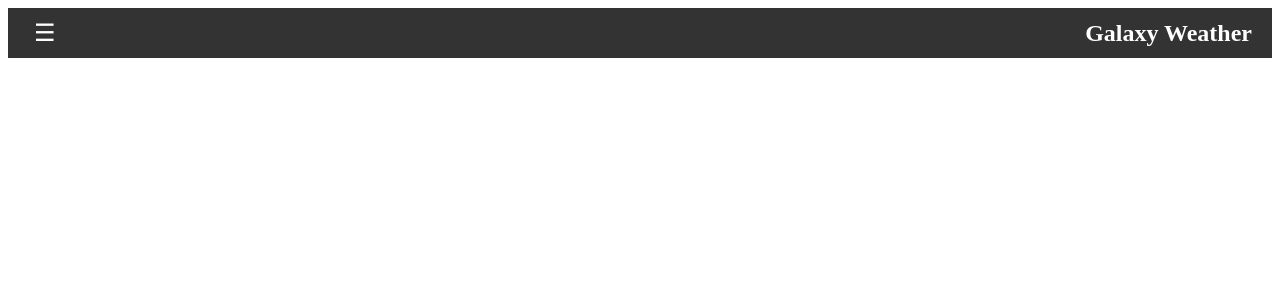
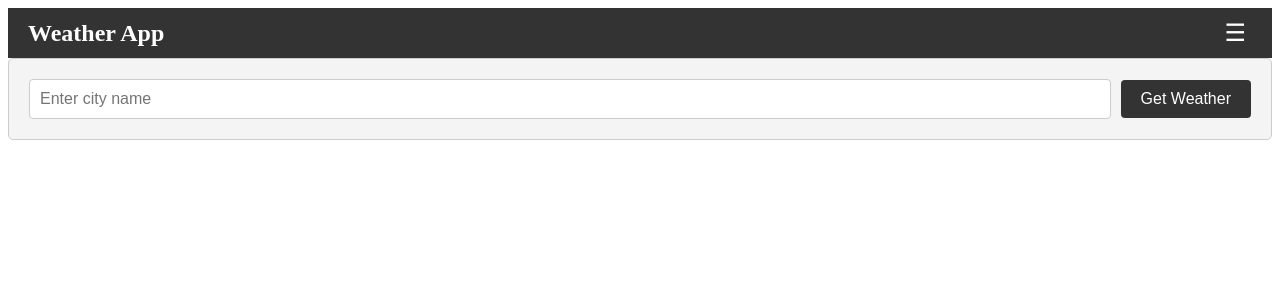
Before and after one commit to Valentina-Maraio/galaxy_weather, a Nuxt app: page / in a window 1280 px wide. Shown: the top 300 px of the page. Built offline with nearby package versions, Linux system fonts and the light colour scheme.

Commit message:
api call + search for city name + localstorage the searched city name + show the searched cities with no duplicates + basic style that will be updated

```diff
--- a/app.vue
+++ b/app.vue
@@ -1,5 +1,6 @@
 <template>
   <div>
     <Menu />
+    <WeatherSeearch/>
   </div>
 </template>
--- a/components/Menu.vue
+++ b/components/Menu.vue
@@ -1,32 +1,51 @@
 <template>
-  <div>
+  <div id="app">
     <header class="header">
+      <div class="logo">Weather App</div>
       <button class="menu-toggle" @click="toggleMenu">☰</button>
-      <div class="logo">Galaxy Weather</div>
     </header>
     <div class="menu-content" v-if="isMenuOpen">
-      <!-- Add your content here -->
-      <p>This is where your additional content will be displayed.</p>
+      <div class="searched-cities">
+        <h3>Searched Cities</h3>
+        <ul>
+          <li v-for="city in searchedCities" :key="city">{{ city }}</li>
+        </ul>
+      </div>
     </div>
   </div>
 </template>
 
   <script>
+import WeatherCard from "./WeatherCard.vue";
+
 export default {
+  name: "App",
+  components: {
+    WeatherCard,
+  },
   data() {
     return {
       isMenuOpen: false,
+      searchedCities: [],
     };
   },
   methods: {
     toggleMenu() {
       this.isMenuOpen = !this.isMenuOpen;
+      if (this.isMenuOpen) {
+        this.loadSearchedCities();
+      }
+    },
+    loadSearchedCities() {
+      const cities = JSON.parse(localStorage.getItem("searchedCities")) || [];
+      // Use a Set to remove duplicates
+      this.searchedCities = [...new Set(cities)];
     },
   },
 };
 </script>
 
-<style scoped>
+  <style>
 .header {
   display: flex;
   justify-content: space-between;
@@ -51,7 +70,26 @@ export default {
 
 .menu-content {
   padding: 20px;
-  background-color: #f4f4f4;
+  background-color: black;
+  color: white;
   border-top: 1px solid #ccc;
+  position: absolute; /* Ensure it overlays other content */
+  top: 60px; /* Adjust based on header height */
+  left: 0;
+  right: 0;
+  z-index: 1000; /* Ensure it appears above other elements */
+}
+
+.searched-cities {
+  margin-top: 20px;
+}
+
+.searched-cities ul {
+  list-style: none;
+  padding: 0;
+}
+
+.searched-cities li {
+  margin-bottom: 5px;
 }
 </style>
--- /dev/null
+++ b/components/WeatherCard.vue
@@ -0,0 +1,126 @@
+<template>
+  <div class="weather-card">
+    <div class="input-container">
+      <input
+        type="text"
+        v-model="city"
+        placeholder="Enter city name"
+        @keyup.enter="getWeather"
+        class="search-input"
+      />
+      <button v-if="city" @click="clearInput" class="clear-button">✖</button>
+    </div>
+    <button @click="getWeather" class="search-button">Get Weather</button>
+    <div v-if="weatherData && city.trim() !== ''">
+      <h2>{{ weatherData.name }}</h2>
+      <p>Temperature: {{ weatherData.main.temp }} °C</p>
+      <p>Weather: {{ weatherData.weather[0].description }}</p>
+      <p>Feels Like: {{ weatherData.main.feels_like}} °C</p>
+      <p>Temperature MAX: {{ weatherData.main.temp_max }} °C</p>
+      <p>Temperature MIN: {{ weatherData.main.temp_min }} °C</p>
+      <p>Pressure: {{ weatherData.main.pressure }}</p>
+      <p>Humidity: {{ weatherData.main.humidity }}</p>
+      <p>Sea Level: {{ weatherData.main.sea_level }} m</p>
+      <p>Ground Level: {{ weatherData.main.grnd_level }}</p>
+      <p>Visibility: {{ weatherData.visibility }}</p>
+      <p>Wind: {{ weatherData.wind.speed }}</p>
+    </div>
+  </div>
+</template>
+
+  <script>
+import { fetchWeather } from "../services/weather";
+
+export default {
+  data() {
+    return {
+      city: "",
+      weatherData: null,
+    };
+  },
+  watch: {
+    city(newCity) {
+      if (newCity.trim() === "") {
+        this.weatherData = null; // Clear weather data when input is empty
+      }
+    },
+  },
+  methods: {
+    async getWeather() {
+      if (this.city.trim() !== "") {
+        try {
+          this.weatherData = await fetchWeather(this.city);
+          this.saveCity(this.city);
+        } catch (error) {
+          console.error("Error fetching weather data:", error);
+        }
+      }
+    },
+    clearInput() {
+      this.city = ""; // Clear the input field
+      this.weatherData = null; // Clear the weather data
+    },
+    saveCity(city) {
+      let cities = JSON.parse(localStorage.getItem("searchedCities")) || [];
+      if (!cities.includes(city)) {
+        cities.push(city);
+        localStorage.setItem("searchedCities", JSON.stringify(cities));
+      }
+    },
+  },
+};
+</script>
+
+  <style scoped>
+.weather-card {
+  padding: 20px;
+  background-color: #f4f4f4;
+  border: 1px solid #ccc;
+  border-radius: 5px;
+}
+
+.input-container {
+  position: relative; /* To position the clear button */
+  width: 200px; /* Set the width of the container */
+}
+
+.search-input {
+  padding: 10px;
+  width: 100%; /* Make input take full width of the container */
+  box-sizing: border-box;
+  border: 1px solid #ccc;
+  border-radius: 4px;
+  font-size: 16px;
+}
+
+.clear-button {
+  position: absolute;
+  right: 10px;
+  top: 50%;
+  transform: translateY(-50%);
+  background: none;
+  border: none;
+  color: #999;
+  cursor: pointer;
+  font-size: 18px;
+}
+
+.clear-button:hover {
+  color: #333; /* Change color on hover */
+}
+
+.search-button {
+  padding: 10px 20px;
+  background-color: #333;
+  color: white;
+  border: none;
+  border-radius: 4px;
+  cursor: pointer;
+  font-size: 16px;
+  margin-top: 10px;
+}
+
+.search-button:hover {
+  background-color: #555;
+}
+</style>
--- /dev/null
+++ b/components/WeatherSeearch.vue
@@ -0,0 +1,118 @@
+<template>
+  <div class="weather-search">
+    <div class="input-container">
+      <input
+        type="text"
+        v-model="city"
+        placeholder="Enter city name"
+        @keyup.enter="getWeather"
+        class="search-input"
+      />
+      <button v-if="city" @click="clearInput" class="clear-button">✖</button>
+      <button @click="getWeather" class="search-button">Get Weather</button>
+    </div>
+    <div v-if="weatherData && city.trim() !== ''">
+      <h2>{{ weatherData.name }}</h2>
+      <p>Temperature: {{ weatherData.main.temp }} °C</p>
+      <p>Weather: {{ weatherData.weather[0].description }}</p>
+      <p>Feels Like: {{ weatherData.main.feels_like}} °C</p>
+      <p>Temperature MAX: {{ weatherData.main.temp_max }} °C</p>
+      <p>Temperature MIN: {{ weatherData.main.temp_min }} °C</p>
+      <p>Pressure: {{ weatherData.main.pressure }}</p>
+      <p>Humidity: {{ weatherData.main.humidity }}</p>
+      <p>Sea Level: {{ weatherData.main.sea_level }} m</p>
+      <p>Ground Level: {{ weatherData.main.grnd_level }}</p>
+      <p>Visibility: {{ weatherData.visibility }}</p>
+      <p>Wind: {{ weatherData.wind.speed }}</p>
+    </div>
+  </div>
+</template>
+
+  <script>
+import { fetchWeather } from "../services/weather";
+
+export default {
+  data() {
+    return {
+      city: "",
+      weatherData: null,
+    };
+  },
+  methods: {
+    async getWeather() {
+      if (this.city.trim() !== "") {
+        try {
+          this.weatherData = await fetchWeather(this.city);
+          this.saveCity(this.city);
+        } catch (error) {
+          console.error("Error fetching weather data:", error);
+        }
+      }
+    },
+    clearInput() {
+      this.city = ""; // Clear the input field
+      this.weatherData = null; // Clear the weather data
+    },
+    saveCity(city) {
+      let cities = JSON.parse(localStorage.getItem("searchedCities")) || [];
+      if (!cities.includes(city)) {
+        cities.push(city);
+        localStorage.setItem("searchedCities", JSON.stringify(cities));
+      }
+    },
+  },
+};
+</script>
+
+  <style scoped>
+.weather-search {
+  padding: 20px;
+  background-color: #f4f4f4;
+  border: 1px solid #ccc;
+  border-radius: 5px;
+}
+
+.input-container {
+  display: flex; /* Use flexbox for layout */
+  align-items: center; /* Vertically center items */
+  width: 100%; /* Full width */
+}
+
+.search-input {
+  flex: 1; /* Allow input to grow and take available space */
+  padding: 10px;
+  box-sizing: border-box;
+  border: 1px solid #ccc;
+  border-radius: 4px;
+  font-size: 16px;
+}
+
+.clear-button {
+  margin-left: -30px; /* Adjust position to overlap input */
+  background: none;
+  border: none;
+  color: #999;
+  cursor: pointer;
+  font-size: 18px;
+  z-index: 1; /* Ensure it appears above input */
+}
+
+.clear-button:hover {
+  color: #333; /* Change color on hover */
+}
+
+.search-button {
+  margin-left: 10px;
+  padding: 10px 20px;
+  background-color: #333;
+  color: white;
+  border: none;
+  border-radius: 4px;
+  cursor: pointer;
+  font-size: 16px;
+}
+
+.search-button:hover {
+  background-color: #555;
+}
+</style>
--- a/nuxt.config.ts
+++ b/nuxt.config.ts
@@ -3,7 +3,12 @@ import { resolve } from "path"
 
 export default defineNuxtConfig({
   compatibilityDate: '2024-04-03',
-  devtools: { enabled: true },
+  devtools: { enabled: false },
+  runtimeConfig: {
+    public: {
+      apiKey: process.env.NUXT_PUBLIC_API_KEY || '/services/'
+    }
+  },
   alias: {
     //auto import feature
     '@': resolve(__dirname, "/")
--- a/package.json
+++ b/package.json
@@ -10,6 +10,8 @@
     "postinstall": "nuxt prepare"
   },
   "dependencies": {
+    "axios": "^1.7.3",
+    "dotenv": "^16.4.5",
     "nuxt": "^3.12.4",
     "vue": "latest"
   }
--- /dev/null
+++ b/services/weather.js
@@ -0,0 +1,16 @@
+import axios from 'axios'
+import { useRuntimeConfig } from '#app'
+
+export async function fetchWeather(city) {
+  const config = useRuntimeConfig()
+  const apiKey = config.public.apiKey
+
+  const url = `https://api.openweathermap.org/data/2.5/weather?q=${city}&units=metric&appid=${apiKey}`
+  try {
+    const response = await axios.get(url)
+    return response.data
+  } catch (error) {
+    console.error('Error fetching weather data:', error)
+    throw error
+  }
+}
```
Also changed, not shown: 1 other file (tests, documents, lock files or other folders).
